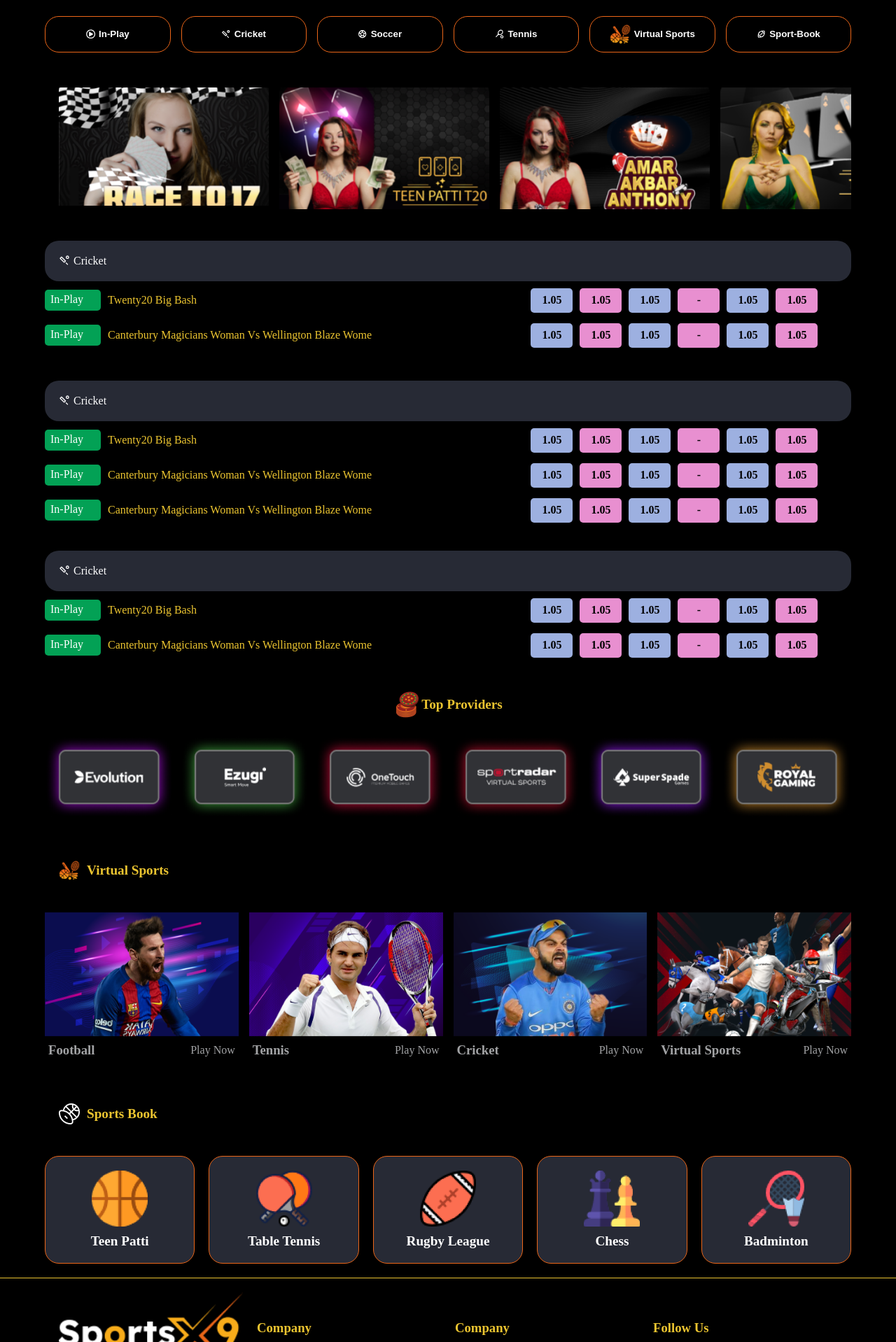
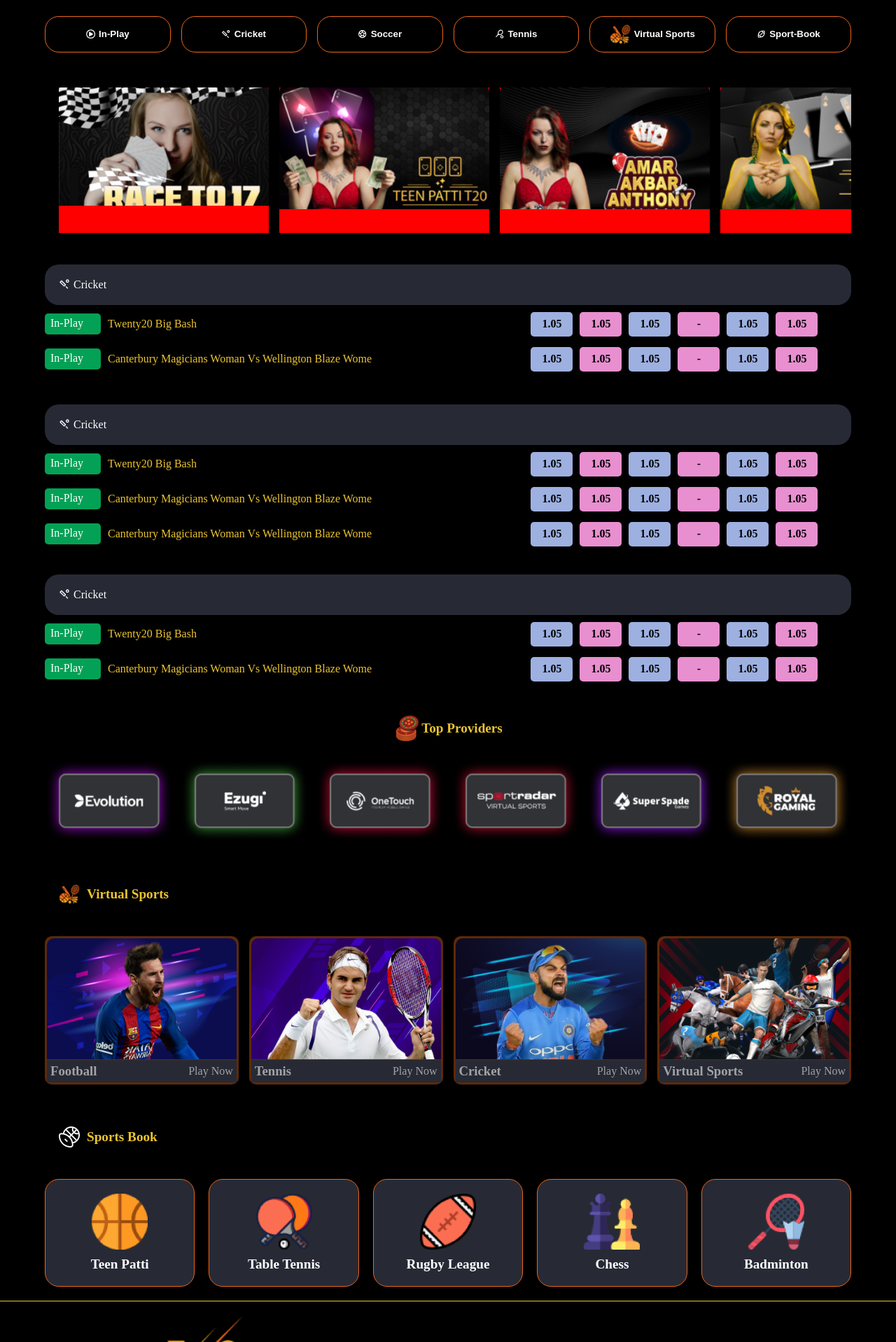
Before and after one commit to AmmarMubashir/sportX9, a React (Vite) app: page / in a window 1280 px wide. Shown: the part 542-2460 px from the top of the page at 70% size. Built offline with nearby package versions, Linux system fonts and the light colour scheme.

Commit message:
background set

```diff
--- a/src/components/Home/HeroSection.css
+++ b/src/components/Home/HeroSection.css
@@ -161,7 +161,11 @@
   padding: 25px 20px;
   overflow-x: auto;
 }
-.teenPatigame img {
+.teenPatigame div {
+  padding-bottom: 30px;
+  background-color: red;
+}
+.teenPatigame div img {
   width: 300px;
 }
 
@@ -289,16 +293,25 @@
 
 .card1 {
   width: 100%;
+  padding: 3px;
+  border-radius: 10px;
+  /* border: 1px ridge #ec6618; */
+  background: rgba(236, 102, 24, 0.4);
 }
 .card1 img {
+  border-radius: 10px 10px 0 0;
   width: 100%;
 }
 .card1 div:last-child {
+  margin-top: -3px;
   display: flex;
   justify-content: space-between;
   align-items: center;
+  background: #272a35;
   color: #a2a3a5;
   padding: 5px;
+  position: relative;
+  z-index: 10;
 }
 
 .sportBook .sportCard {
@@ -491,7 +504,11 @@
   .gameType {
     overflow: auto;
   }
-  .teenPatigame img {
+  .teenPatigame div {
+    padding-bottom: 30px;
+    background: red;
+  }
+  .teenPatigame div img {
     width: 130px;
     border-radius: 15px;
   }
--- a/src/components/Home/HeroSection.jsx
+++ b/src/components/Home/HeroSection.jsx
@@ -1,5 +1,6 @@
 import React, { Fragment, useEffect, useState } from "react";
 import "./HeroSection.css";
+import whiteLogo from "../../assets/whiteLogo.png";
 import heroBg from "../../assets/heroBg.png";
 import exchange from "../../assets/exchange.png";
 import casino from "../../assets/live.png";
@@ -76,7 +77,7 @@
         </div>
 
         <div className="logoSection">
-          <img src={blackLogo} alt="logo" className="navLogo" />
+          <img src={whiteLogo} alt="logo" className="navLogo" />
           <div className="trapezoid"></div>
         </div>
 
@@ -138,10 +139,18 @@
         </button>
       </div>
       <div className="teenPatigame">
-        <img src={teenPati1} alt="teenPati1" />
-        <img src={teenPati2} alt="teenPati2" />
-        <img src={teenPati3} alt="teenPati3" />
-        <img src={teenPati4} alt="teenPati4" />
+        <div>
+          <img src={teenPati1} alt="teenPati1" />
+        </div>
+        <div>
+          <img src={teenPati2} alt="teenPati2" />
+        </div>
+        <div>
+          <img src={teenPati3} alt="teenPati3" />
+        </div>
+        <div>
+          <img src={teenPati4} alt="teenPati4" />
+        </div>
       </div>
 
       <div className="cricketSection">
```
Also changed, not shown: src/assets/image 3.png (added).
